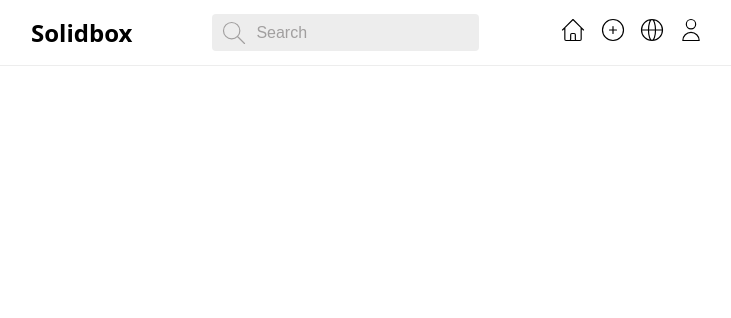
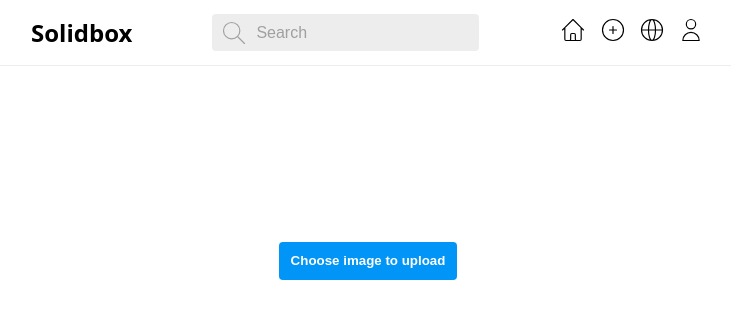
Before and after one commit to azharjk/solidbox, an Angular app in the folder solidbox-web/: page /upload in a window 1280 px wide. Before the commit this address led to /. Shown: the top 318 px of the page, without its empty margins (272-1003 px from the left). Built offline with nearby package versions, Linux system fonts and the light colour scheme.

Commit message:
ui: add upload page

```diff
--- a/solidbox-web/src/app/app-routing.module.ts
+++ b/solidbox-web/src/app/app-routing.module.ts
@@ -4,6 +4,7 @@ import { RouterModule, Routes } from '@angular/router';
 import { HomeComponent } from './home/home.component';
 import { ProfileComponent } from './profile/profile.component';
 import { ExploreComponent } from './explore/explore.component';
+import { UploadComponent } from './upload/upload.component';
 
 const routes: Routes = [
   {
@@ -20,6 +21,10 @@ const routes: Routes = [
       {
         path: 'explore',
         component: ExploreComponent
+      },
+      {
+        path: 'upload',
+        component: UploadComponent
       }
     ]
   }
--- a/solidbox-web/src/app/app.component.html
+++ b/solidbox-web/src/app/app.component.html
@@ -34,7 +34,7 @@
         />
       </svg>
     </a>
-    <a href="">
+    <a routerLink="/upload">
       <svg
         class="icon"
         xmlns="http://www.w3.org/2000/svg"
--- a/solidbox-web/src/app/app.module.ts
+++ b/solidbox-web/src/app/app.module.ts
@@ -8,6 +8,7 @@ import { PostCardComponent } from './post-card/post-card.component';
 import { CardHeadComponent } from './card-head/card-head.component';
 import { ProfileComponent } from './profile/profile.component';
 import { ExploreComponent } from './explore/explore.component';
+import { UploadComponent } from './upload/upload.component';
 
 @NgModule({
   declarations: [
@@ -16,7 +17,8 @@ import { ExploreComponent } from './explore/explore.component';
     PostCardComponent,
     CardHeadComponent,
     ProfileComponent,
-    ExploreComponent
+    ExploreComponent,
+    UploadComponent
   ],
   imports: [
     BrowserModule,
--- /dev/null
+++ b/solidbox-web/src/app/upload/upload.component.html
@@ -0,0 +1,6 @@
+<div class="container">
+  <div class="upload-container">
+    <input #inputFile type="file" accept="image/*" (change)="onFileChange($event)" hidden>
+    <button class="upload-container__action-button" (click)="onUpload()">Choose image to upload</button>
+  </div>
+</div>
--- /dev/null
+++ b/solidbox-web/src/app/upload/upload.component.scss
@@ -0,0 +1,21 @@
+.container {
+  display: flex;
+  justify-content: center;
+}
+
+.upload-container {
+  margin-top: 10rem;
+
+  &__action-button {
+    padding: .7rem;
+
+    border: none;
+    border-radius: 4px;
+
+    background-color: #0095f6;
+    color: white;
+    font-weight: bold;
+
+    cursor: pointer;
+  }
+}
--- /dev/null
+++ b/solidbox-web/src/app/upload/upload.component.ts
@@ -0,0 +1,26 @@
+import { Component, ElementRef, ViewChild } from '@angular/core';
+
+@Component({
+  selector: 'app-upload',
+  templateUrl: './upload.component.html',
+  styleUrls: ['./upload.component.scss']
+})
+export class UploadComponent {
+
+  @ViewChild('inputFile')
+  inputFile!: ElementRef<HTMLInputElement>;
+
+  onUpload() {
+    this.inputFile.nativeElement.click();
+  }
+
+  // FIXME: Do something with the file
+  onFileChange(e: Event) {
+    const target = e.target as HTMLInputElement;
+    if (target.files) {
+      const file = target.files[0];
+
+      console.log(file);
+    }
+  }
+}
```
Also changed, not shown: 1 other file (tests, documents, lock files or other folders).
